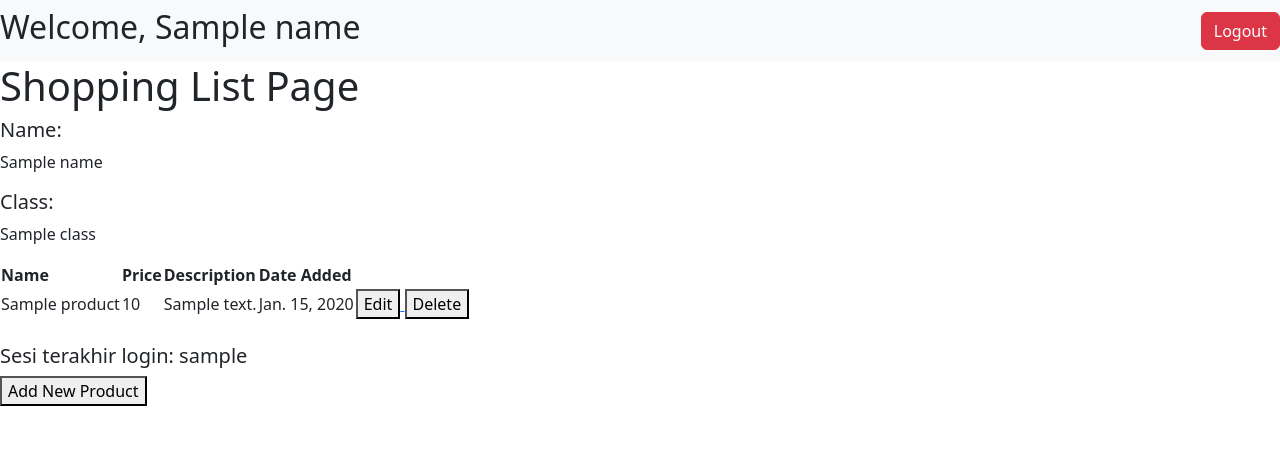
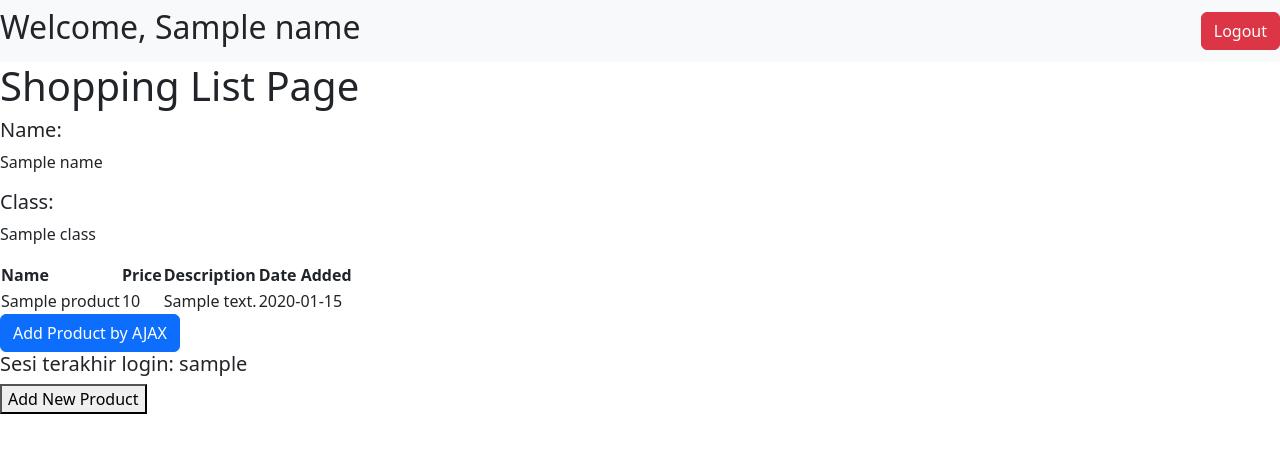
Before and after one commit to Firdausfarul/shopping_list, a Django app: template main/templates/main.html in a window 1280 px wide. Shown: the top 453 px of the page. Run offline with Django 4.2, Linux system fonts and the light colour scheme; tables that the repository leaves empty hold one stand-in row (values such as "Sample post"); the template is opened without the code that fills it: values that come from a table or form of the project are taken from there, most other values are stand-ins (such as "Sample title", 1, 10 or a date in 2020).

Commit message:
Tutorial 5 4/10/2023

```diff
--- a/main/templates/main.html
+++ b/main/templates/main.html
@@ -14,38 +14,43 @@
 
     <h5>Class:</h5>
     <p>{{class}}</p>
-    <table>
-        <tr>
-            <th>Name</th>
-            <th>Price</th>
-            <th>Description</th>
-            <th>Date Added</th>
-        </tr>
+    <table id="product_table">
 
-        {% comment %} Berikut cara memperlihatkan data produk di bawah baris ini {% endcomment %}
-
-        {% for product in products %}
-            <tr>
-                <td>{{product.name}}</td>
-                <td>{{product.price}}</td>
-                <td>{{product.description}}</td>
-                <td>{{product.date_added}}</td>
-                <td>
-                    <a href="{% url 'main:edit_product' product.pk %}">
-                        <button>
-                            Edit
-                        </button>
-                    </a>
-                    <a href="{% url 'main:delete_product' product.pk %}">
-                          <button>
-                              Delete
-                          </button>
-                      </a>
-                </td>
-            </tr>
-        {% endfor %}
     </table>
 
+    <div class="modal fade" id="exampleModal" tabindex="-1" aria-labelledby="exampleModalLabel" aria-hidden="true">
+        <div class="modal-dialog">
+            <div class="modal-content">
+                <div class="modal-header">
+                    <h1 class="modal-title fs-5" id="exampleModalLabel">Add New Product</h1>
+                    <button type="button" class="btn-close" data-bs-dismiss="modal" aria-label="Close"></button>
+                </div>
+                <div class="modal-body">
+                    <form id="form" onsubmit="return false;">
+                        {% csrf_token %}
+                        <div class="mb-3">
+                            <label for="name" class="col-form-label">Name:</label>
+                            <input type="text" class="form-control" id="name" name="name"></input>
+                        </div>
+                        <div class="mb-3">
+                            <label for="price" class="col-form-label">Price:</label>
+                            <input type="number" class="form-control" id="price" name="price"></input>
+                        </div>
+                        <div class="mb-3">
+                            <label for="description" class="col-form-label">Description:</label>
+                            <textarea class="form-control" id="description" name="description"></textarea>
+                        </div>
+                    </form>
+                </div>
+                <div class="modal-footer">
+                    <button type="button" class="btn btn-secondary" data-bs-dismiss="modal">Close</button>
+                    <button type="button" class="btn btn-primary" id="button_add" data-bs-dismiss="modal">Add Product</button>
+                </div>
+            </div>
+        </div>
+    </div>
+
+    <button type="button" class="btn btn-primary" data-bs-toggle="modal" data-bs-target="#exampleModal">Add Product by AJAX</button>
     <br />
     <h5>Sesi terakhir login: {{ last_login }}</h5>
     <a href="{% url 'main:create_product' %}">
@@ -53,6 +58,41 @@
             Add New Product
         </button>
     </a>
+    <script>
+        async function getProducts() {
+            return fetch("{% url 'main:get_product_json' %}").then((res) => res.json())
+        }
+        async function refreshProducts() {
+            document.getElementById("product_table").innerHTML = ""
+        const products = await getProducts()
+        let htmlString = `<tr>
+            <th>Name</th>
+            <th>Price</th>
+            <th>Description</th>
+            <th>Date Added</th>
+        </tr>`
+        products.forEach((item) => {
+            htmlString += `\n<tr>
+            <td>${item.fields.name}</td>
+            <td>${item.fields.price}</td>
+            <td>${item.fields.description}</td>
+            <td>${item.fields.date_added}</td>
+        </tr>`
+        })
 
+        document.getElementById("product_table").innerHTML = htmlString
+    }
+    function addProduct() {
+        fetch("{% url 'main:add_product_ajax' %}", {
+            method: "POST",
+            body: new FormData(document.querySelector('#form'))
+        }).then(refreshProducts)
+
+        document.getElementById("form").reset()
+        return false
+    }
+    document.getElementById("button_add").onclick = addProduct
+    refreshProducts()
+    </script>
 
 {% endblock content %}
--- a/main/urls.py
+++ b/main/urls.py
@@ -1,7 +1,8 @@
 from django.urls import path
 from main.views import show_main, create_product
 app_name = 'main'
-from main.views import register, login_user, logout_user, show_main, create_product, show_xml, show_json, show_xml_by_id, show_json_by_id, edit_product, delete_product
+from main.views import register, login_user, logout_user, show_main, create_product, show_xml, \
+show_json, show_xml_by_id, show_json_by_id, edit_product, delete_product, get_product_json, add_product_ajax
 urlpatterns = [
     path('', show_main, name='show_main'),
     path('create-product', create_product, name='create_product'),
@@ -14,4 +15,6 @@ urlpatterns = [
     path('logout/', logout_user, name='logout'),
     path('edit-product/<int:id>', edit_product, name='edit_product'),
     path('delete/<int:id>', delete_product, name='delete_product'),
+    path('get-product/', get_product_json, name='get_product_json'),
+    path('create-product-ajax/', add_product_ajax, name='add_product_ajax')
 ]
--- a/main/views.py
+++ b/main/views.py
@@ -1,4 +1,4 @@
-from django.http import HttpResponseRedirect
+from django.http import HttpResponseRedirect, HttpResponseNotFound
 from main.forms import ProductForm
 from main.models import Product
 from django.urls import reverse
@@ -11,6 +11,25 @@ from django.contrib import messages
 from django.contrib.auth import authenticate, login, logout
 from django.contrib.auth.decorators import login_required
 import datetime
+from django.views.decorators.csrf import csrf_exempt
+
+@csrf_exempt
+def add_product_ajax(request):
+    if request.method == 'POST':
+        name = request.POST.get("name")
+        price = request.POST.get("price")
+        description = request.POST.get("description")
+        user = request.user
+
+        new_product = Product(name=name, price=price, description=description, user=user)
+        new_product.save()
+
+        return HttpResponse(b"CREATED", status=201)
+    return HttpResponseNotFound()
+
+def get_product_json(request):
+    product_item = Product.objects.all()
+    return HttpResponse(serializers.serialize('json', product_item))
 
 def delete_product(request, id):
     # Get data berdasarkan ID
```
